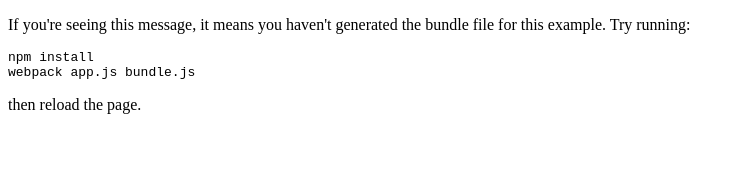
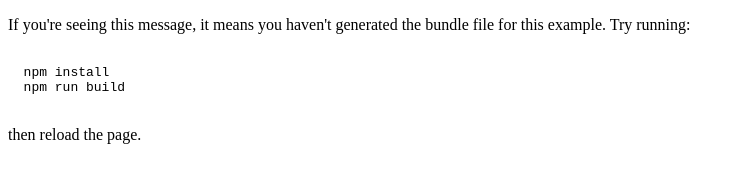
Before and after one commit to reactjs/react-art, a website: page examples/vector-widget/index.html in a window 1280 px wide. Shown: the whole page, without its empty margins (0-741 px from the left). Drawn offline with Linux system fonts and the light colour scheme.

Commit message:
Update the example
- remove @jsx pragma
- indent some html, update build step instruction
- fix npm install step, which will throw an invalid peer error since it
  tries to install react-art before react.

```diff
--- a/examples/vector-widget/VectorWidget.js
+++ b/examples/vector-widget/VectorWidget.js
@@ -5,8 +5,6 @@
  * This source code is licensed under the BSD-style license found in the
  * LICENSE file in the root directory of this source tree. An additional grant
  * of patent rights can be found in the PATENTS file in the same directory.
- *
- * @jsx React.DOM
  */
 "use strict";
 
--- a/examples/vector-widget/app.js
+++ b/examples/vector-widget/app.js
@@ -1,5 +1,3 @@
-/** @jsx React.DOM */
-
 "use strict";
 
 var React = require('react');
--- a/examples/vector-widget/index.html
+++ b/examples/vector-widget/index.html
@@ -1,18 +1,20 @@
 <!DOCTYPE html>
 <html>
 <head>
-<title>VectorWidget</title>
+  <title>VectorWidget</title>
 </head>
 <body>
 
-<p>If you're seeing this message, it means you haven't generated the bundle file for this example. Try running:</p>
+  <p>If you're seeing this message, it means you haven't generated the bundle file for this example. Try running:</p>
 
-<pre><code>npm install
-webpack app.js bundle.js</code></pre>
+  <pre><code>
+  npm install
+  npm run build
+  </code></pre>
 
-<p>then reload the page.</p>
+  <p>then reload the page.</p>
 
-<script src="bundle.js"></script>
+  <script src="bundle.js"></script>
 
 </body>
 </html>
--- a/examples/vector-widget/package.json
+++ b/examples/vector-widget/package.json
@@ -5,7 +5,7 @@
     "webpack": "~1.0.0"
   },
   "scripts": {
-    "preinstall": "npm install ../..",
+    "postinstall": "npm install ../..",
     "build": "webpack app.js bundle.js"
   }
 }
```
